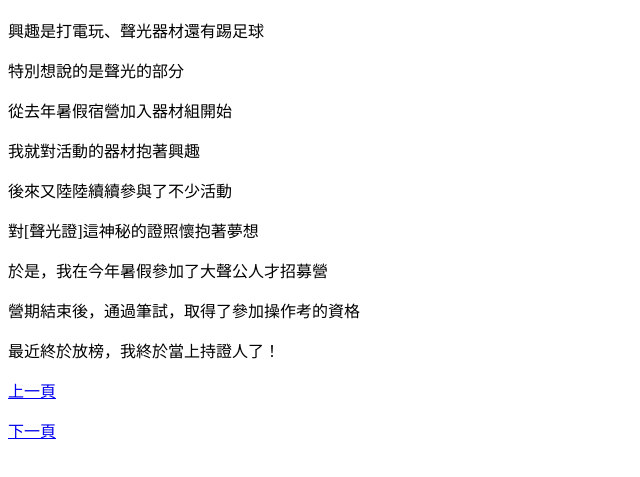
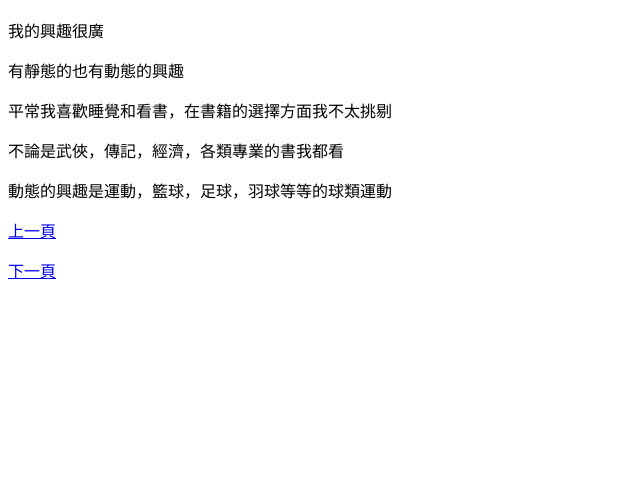
Before and after one commit to xiaochet/abcde, a plain HTML site: page page5.html in a window 1280 px wide. Shown: the part 57-534 px from the top of the page, without its empty margins (0-640 px from the left). Drawn offline with Linux system fonts and the light colour scheme.

Commit message:
Update page5.html

```diff
--- a/page5.html
+++ b/page5.html
@@ -1,15 +1,11 @@
  <html>
    <body>
    <h1>興趣與嗜好</h1>
-	<p>興趣是打電玩、聲光器材還有踢足球</p>
-	<p>特別想說的是聲光的部分</p>
-	<p>從去年暑假宿營加入器材組開始</p>
-	<p>我就對活動的器材抱著興趣</p>
-	<p>後來又陸陸續續參與了不少活動</p>
-	<p>對[聲光證]這神秘的證照懷抱著夢想</p>
-	<p>於是，我在今年暑假參加了大聲公人才招募營</p>
-	<p>營期結束後，通過筆試，取得了參加操作考的資格</p>
-	<p>最近終於放榜，我終於當上持證人了！</p>
+	<p>我的興趣很廣</p>
+	<p>有靜態的也有動態的興趣</p>
+	<P>平常我喜歡睡覺和看書，在書籍的選擇方面我不太挑剔</P>
+	<p>不論是武俠，傳記，經濟，各類專業的書我都看</p>
+	<p>動態的興趣是運動，籃球，足球，羽球等等的球類運動</p>
    <a href="page4.html" >
         上一頁
    <p> </p>
```
